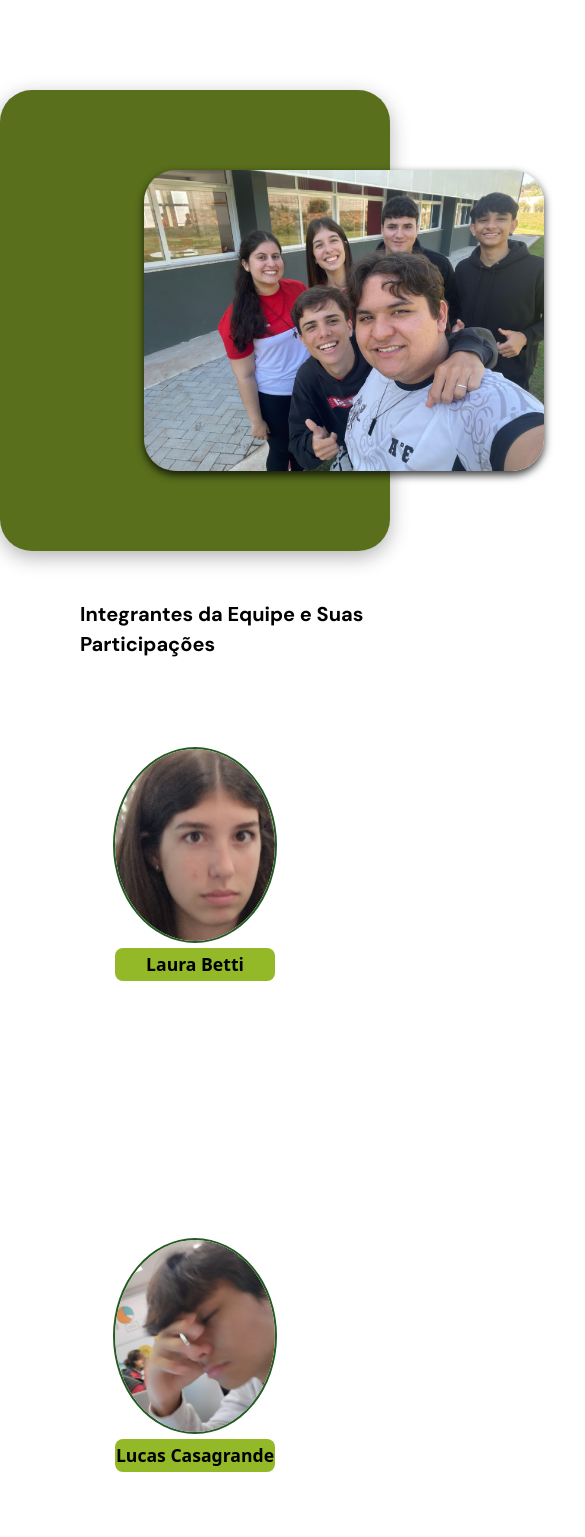
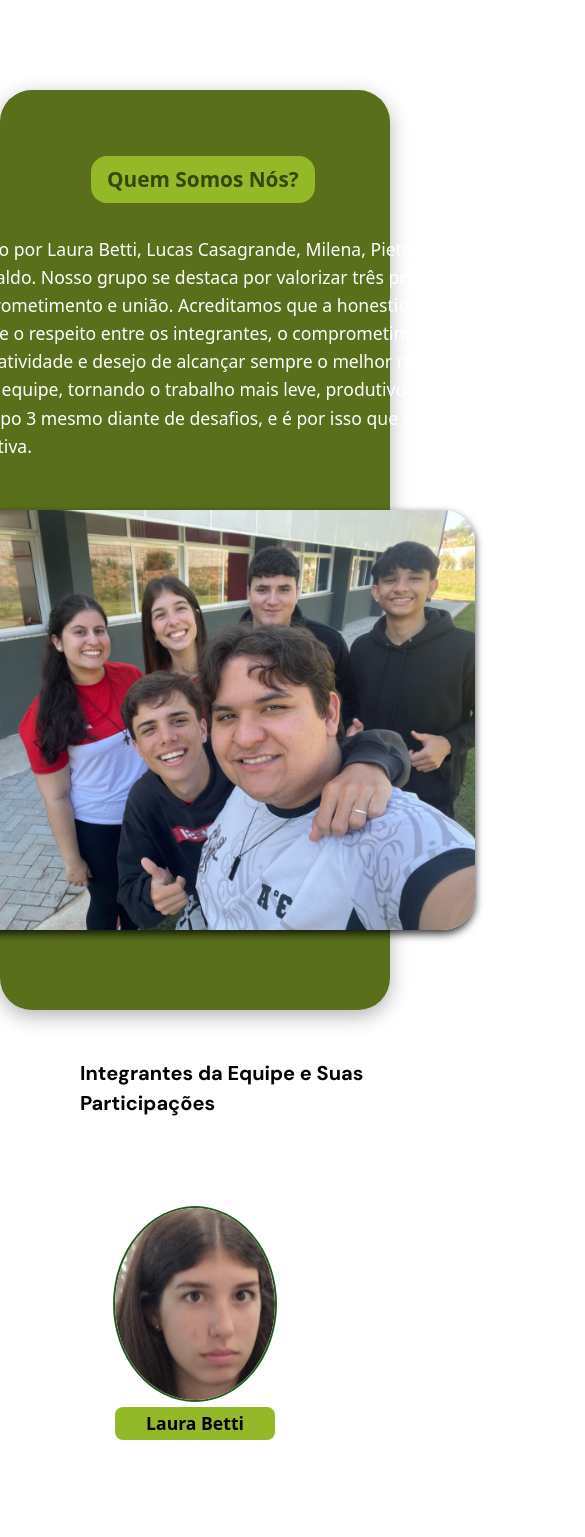
Before and after one commit to vitorcecato-sesi/estacao-meteorologica, a React (Vite) app in the folder Frontend/: page /Equipe in a window 390 px wide. Shown: the part 271-1808 px from the top of the page, 585 px wide, since content can reach past the window. Built offline with nearby package versions, Linux system fonts and the light colour scheme.

Commit message:
responsivo

```diff
--- a/Frontend/src/pages/Equipe.css
+++ b/Frontend/src/pages/Equipe.css
@@ -236,3 +236,92 @@
   font-size: 1.1rem;
   line-height: 1.6; /* Espaçamento entre linhas */
 }
+
+/* ===========================================*/
+ @media (max-width: 1460px) {
+    .Texto-Equipe {
+  width: 35rem;
+}
+.Titulo-Logo{
+    margin: 0 0 1rem 15rem; /* Centraliza o título */
+}
+
+.equipe-container{
+  gap: 15rem;
+  margin: 20px 0 6rem 0;
+}
+
+ }
+
+
+ @media (max-width: 1155px) {
+    .ImgEquipe{
+    width: 30em;
+    height: auto;
+    }
+
+    .Texto-Equipe {
+  width: 25rem;
+    }
+
+    .Titulo-Equipe{
+        margin-left: 5rem;
+    }
+
+    .ImgEquipe{
+        margin-left: 3rem;
+    }
+
+    .equipe-container{
+    gap: 10rem;
+    }
+
+    .Titulo-Logo{
+    margin: 0 0 1rem 10rem; /* Centraliza o título */
+    }
+
+ }
+
+ @media (max-width: 1028px) {
+
+    .Texto-Equipe {
+  width: 20rem;
+    }
+
+    .Titulo-Equipe{
+margin-left: 2rem;
+    }
+
+    .equipe-container{
+    gap: 6rem;
+    }
+
+
+ }
+
+ @media (max-width: 955px) {
+
+    .Texto-Equipe {
+    width: 48rem;
+        }
+    .equipe-img-texto {
+  flex-direction: column-reverse;
+  align-items: center;
+    }
+
+    .Titulo-Equipe{
+        margin-left: 16rem;
+    }
+
+    .ImgEquipe{
+        margin: 2rem 0 2rem 0;
+        width: 35em;
+    }
+
+    .Titulo-Logo{
+    margin-left: 5rem;
+    }
+
+
+
+ }
```
